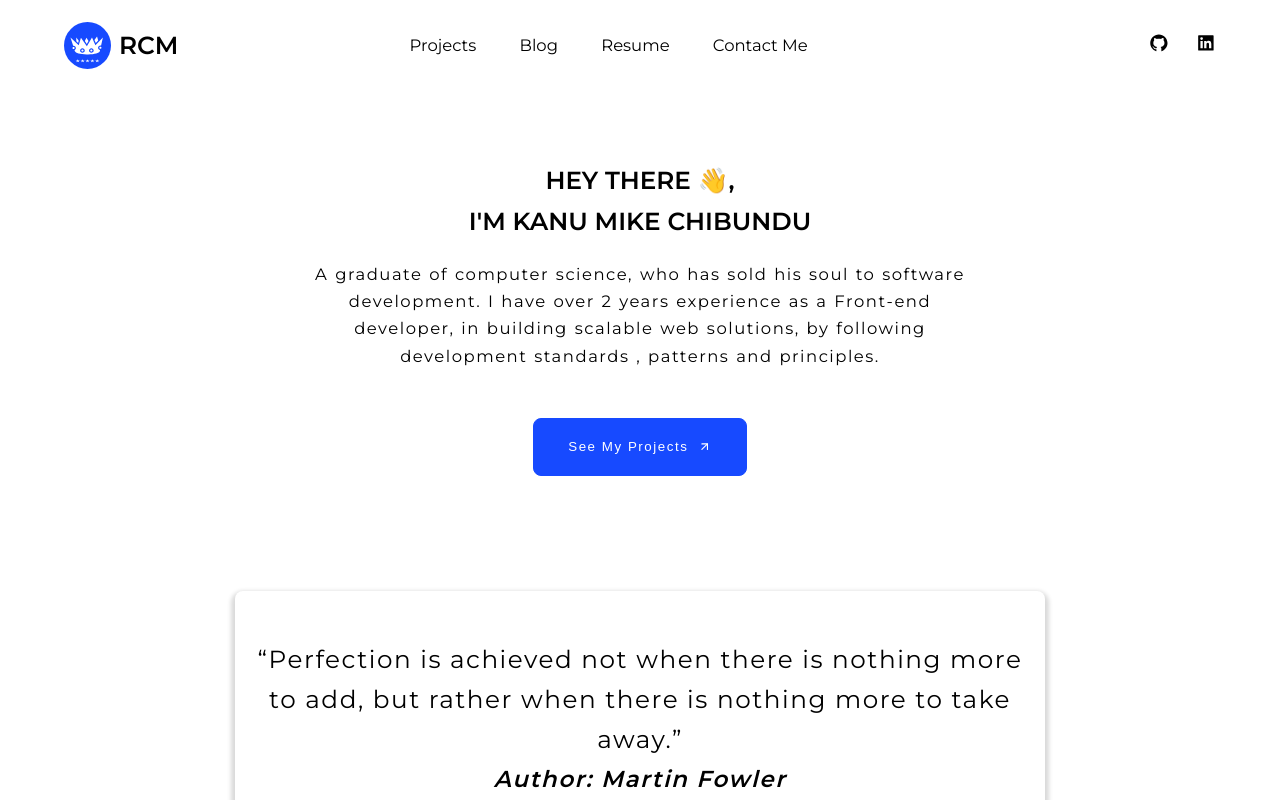
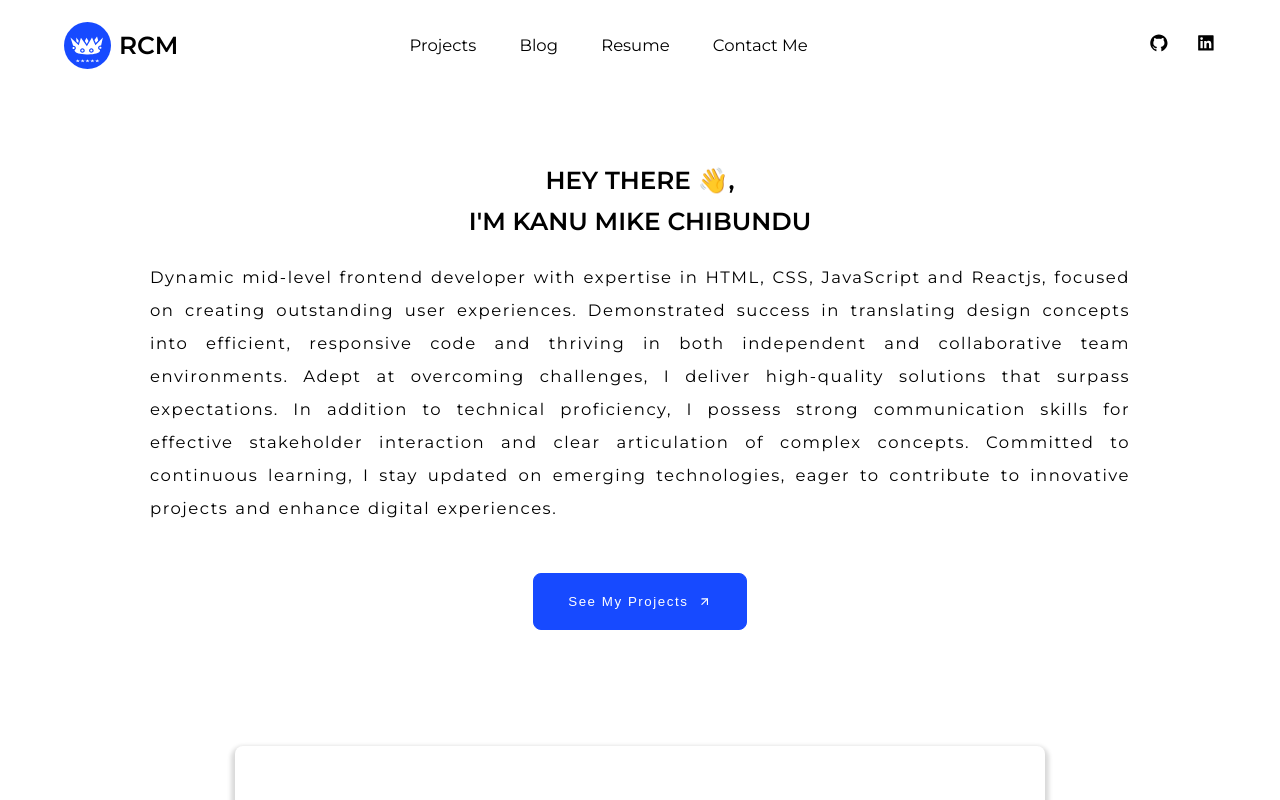
Before and after one commit to codewithmike01/portfolio-v2, a React (Create React App) app: page / in a window 1280 px wide. Shown: the top 800 px of the page. Built offline with nearby package versions, Linux system fonts and the light colour scheme.

Commit message:
feat: change bio

```diff
--- a/src/components/Hero.tsx
+++ b/src/components/Hero.tsx
@@ -13,11 +13,18 @@ const Hero = () => {
           <span>HEY THERE 👋,</span>
           <span>I'M KANU MIKE CHIBUNDU</span>
         </h2>
-        <p data-testid="description">
-          A graduate of computer science, who has sold his soul to software
-          development. I have over 2 years experience as a Front-end developer,
-          in building scalable web solutions, by following development standards
-          , patterns and principles.
+        <p data-testid="description" className="description">
+          Dynamic mid-level frontend developer with expertise in HTML, CSS,
+          JavaScript and Reactjs, focused on creating outstanding user
+          experiences. Demonstrated success in translating design concepts into
+          efficient, responsive code and thriving in both independent and
+          collaborative team environments. Adept at overcoming challenges, I
+          deliver high-quality solutions that surpass expectations. In addition
+          to technical proficiency, I possess strong communication skills for
+          effective stakeholder interaction and clear articulation of complex
+          concepts. Committed to continuous learning, I stay updated on emerging
+          technologies, eager to contribute to innovative projects and enhance
+          digital experiences.
         </p>
       </div>
 
--- a/src/components/styles/Hero.styles.tsx
+++ b/src/components/styles/Hero.styles.tsx
@@ -39,12 +39,12 @@ export const HeroContainer = styled.section`
 
     p {
       align-self: center;
-      max-width: 680px;
-      line-height: 1.65rem;
+      text-align: justify;
+      max-width: 980px;
+      line-height: 2rem;
       letter-spacing: 1.5px;
       word-spacing: 1px;
       transform: scale(0);
-
       animation: scaleIn 1s ease-in-out forwards;
       transition: transform 1s ease-in-out;
 
--- a/src/pages/styles/ProjectPage.styles.tsx
+++ b/src/pages/styles/ProjectPage.styles.tsx
@@ -48,7 +48,7 @@ export const ProjectPageContainer = styled.section`
   .project_card_container {
     display: grid;
     grid-template-columns: 1fr 1fr;
-    grid-row-gap: 2.3rem;
+    grid-row-gap: 3rem;
     grid-column-gap: 1.5rem;
   }
 
```
